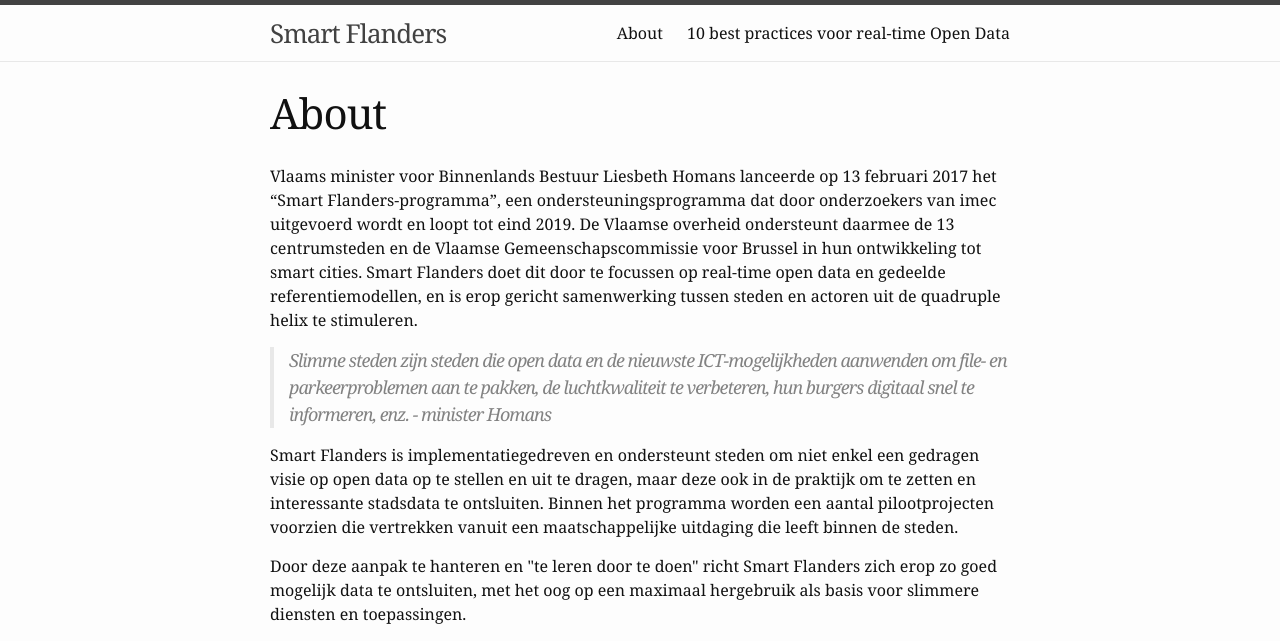
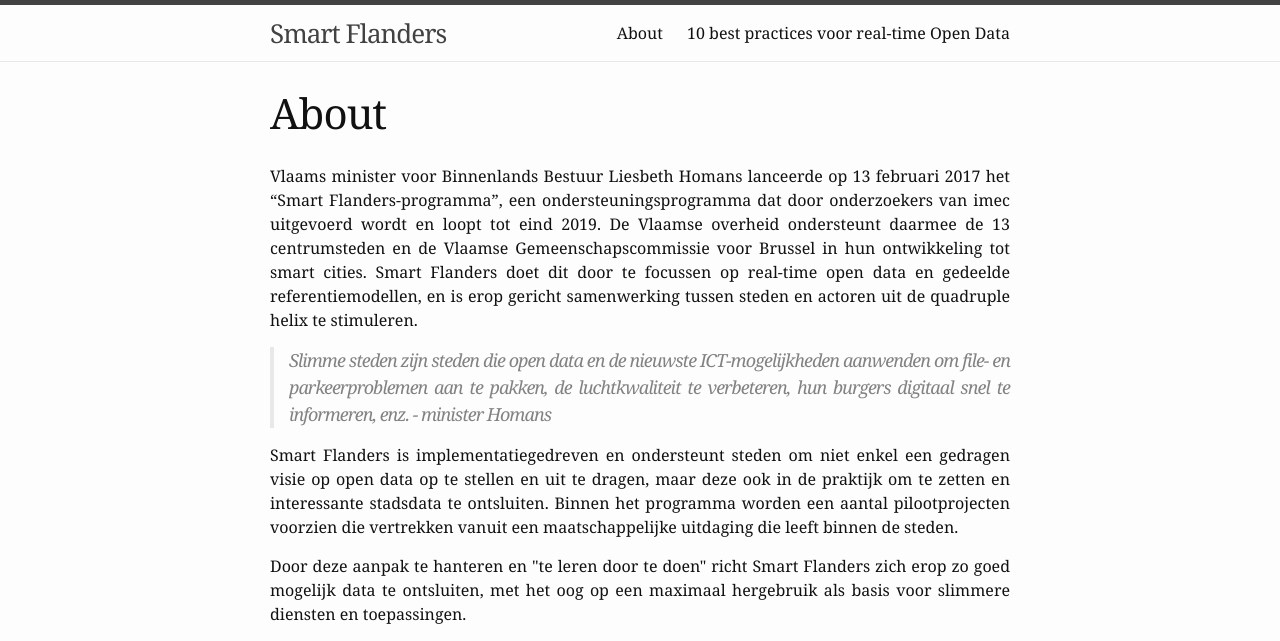
Before and after one commit to smartflanders/smartflanders.github.io, a Jekyll site: the page built from about.html, in a window 1280 px wide. Shown: the top 641 px of the page. Built offline with Jekyll 4.4.1, drawn with Linux system fonts in a browser that asks for light colours; grey boxes are pictures that could not be loaded.

Commit message:
Update about.html

```diff
--- a/about.html
+++ b/about.html
@@ -4,23 +4,23 @@
 permalink: /about/
 ---
 <section>
-  <p>
+  <p style="text-align: justify;">
     Vlaams minister voor Binnenlands Bestuur Liesbeth Homans lanceerde op 13 februari 2017 het “Smart Flanders-programma”, een ondersteuningsprogramma dat door onderzoekers van imec uitgevoerd wordt en loopt tot eind 2019.
     De Vlaamse overheid ondersteunt daarmee de 13 centrumsteden en de Vlaamse Gemeenschapscommissie voor Brussel in hun ontwikkeling tot smart cities. Smart Flanders doet dit door te focussen op real-time open data en gedeelde referentiemodellen, en is erop gericht samenwerking tussen steden en actoren uit de quadruple helix te stimuleren.
   </p>
 </section>
 <blockquote>
-<p>
+<p style="text-align: justify;">
   Slimme steden zijn steden die open data en de nieuwste ICT-mogelijkheden aanwenden om file- en parkeerproblemen aan te pakken, de luchtkwaliteit te verbeteren, hun burgers digitaal snel te informeren, enz. - minister Homans
   </p>
 </blockquote>
 <section>
-  <p>
+  <p style="text-align: justify;">
     Smart Flanders is implementatiegedreven en ondersteunt steden om niet enkel een gedragen visie op open data op te stellen en uit te dragen, maar deze ook in de praktijk om te zetten en interessante stadsdata te ontsluiten. Binnen het programma worden een aantal pilootprojecten voorzien die vertrekken vanuit een maatschappelijke uitdaging die leeft binnen de steden.
   </p>
 </section>
 <section>
-  <p>
+  <p style="text-align: justify;">
     Door deze aanpak te hanteren en "te leren door te doen" richt Smart Flanders zich erop zo goed mogelijk data te ontsluiten, met het oog op een maximaal hergebruik als basis voor slimmere diensten en toepassingen.
   </p>
 </section>
```
